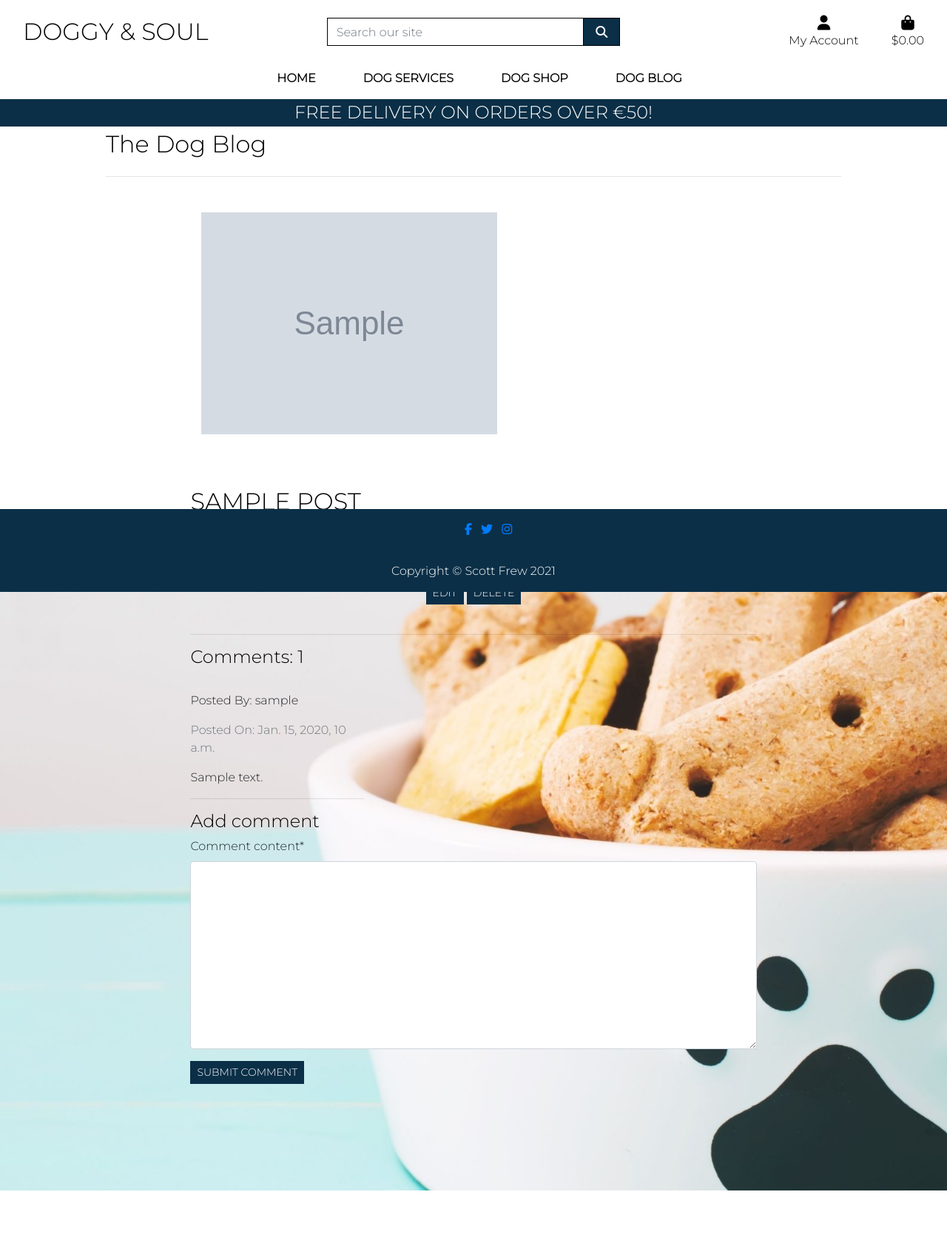
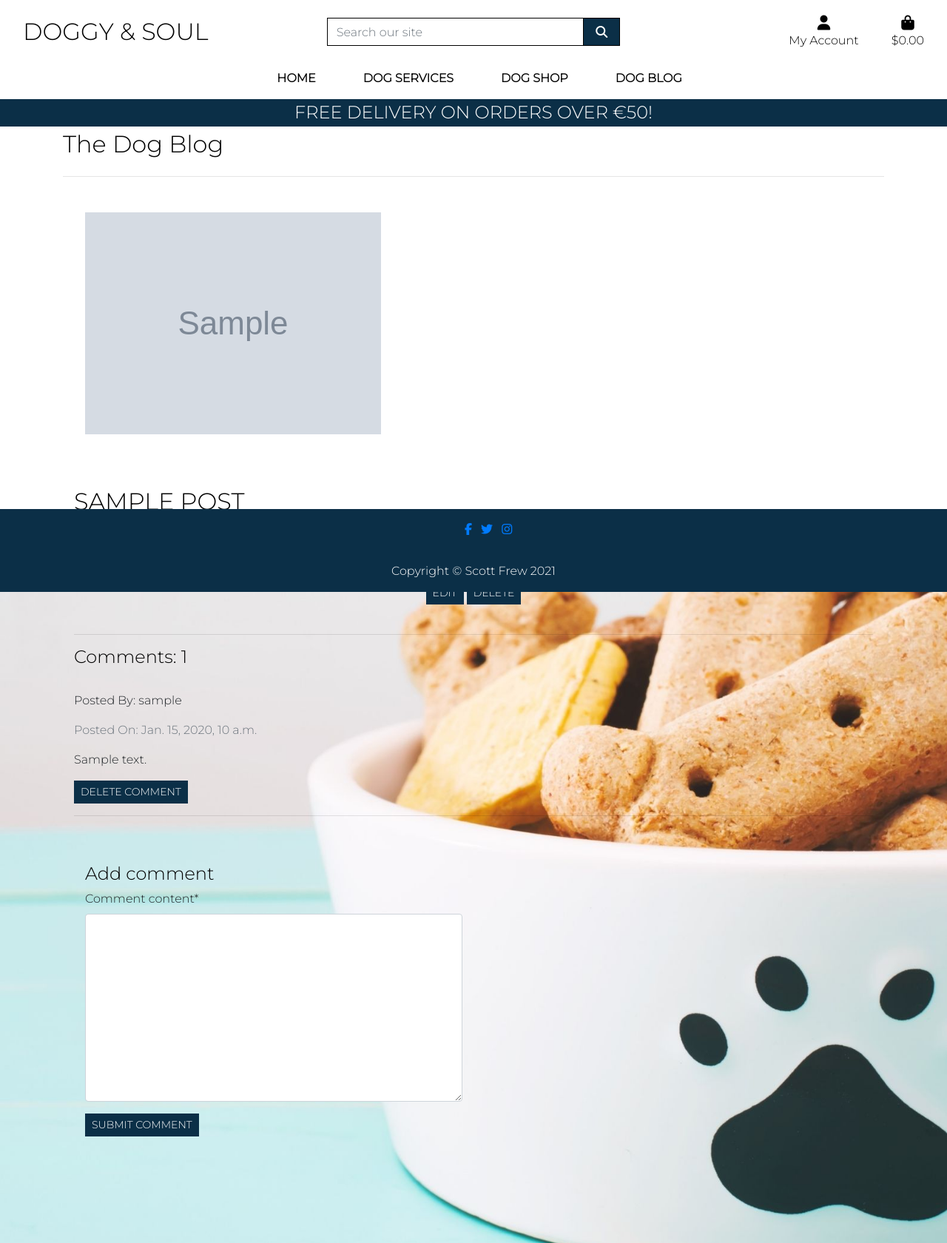
Before and after one commit to scotty-james/Doggy-And-Soul--MS4, a Django app: page /blog/1/ in a window 1280 px wide. Shown: the whole page at 74% size. Before the commit the page ends 1609 px from the top, so only its background shows below. Run offline with Django 3.2, Linux system fonts and the light colour scheme; a user stored in the database is signed in; tables that the repository leaves empty hold one stand-in row (values such as "Sample post"); grey boxes marked "Sample" are stand-in pictures; some libraries are stand-ins or nearby versions.

Commit message:
Add delete post comment view, url and update template

```diff
--- a/blog/models.py
+++ b/blog/models.py
@@ -6,10 +6,11 @@
     (1, "Published")
 )
 
+
 class Post(models.Model):
     title = models.CharField(max_length=200, unique=True)
-    user = models.ForeignKey(User, on_delete= models.CASCADE,related_name='blog_posts')
-    updated_on = models.DateTimeField(auto_now= True)
+    user = models.ForeignKey(User, on_delete=models.CASCADE, related_name='blog_posts')
+    updated_on = models.DateTimeField(auto_now=True)
     blog_content = models.TextField()
     created_on = models.DateTimeField(auto_now_add=True)
     status = models.IntegerField(choices=STATUS, default=0)
@@ -20,6 +21,7 @@
 
     def __str__(self):
         return self.title
+
 
 class Comment(models.Model):
     user = models.ForeignKey(User, on_delete=models.CASCADE)
--- a/blog/templates/blog/post_detail.html
+++ b/blog/templates/blog/post_detail.html
@@ -56,28 +56,34 @@
             </div>
         </div>
         <div class="row">
-        <div class="col-4">
+            <div class="col">
                 {% for comment in comments %}
                 <p class=""> Posted By: {{ comment.user }}
                     <p class="text-muted">Posted On: {{ comment.created_on }}</p>
                     <p class="">{{ comment.comment_content }}</p>
+                    <div class="">
+                    {% if comment.user == request.user or request.user.is_superuser %}
+                    <a href="{% url 'delete_comment' comment.id %}" class="btn btn-sm btn-blue rounded-0 text-uppercase">Delete Comment</a>
                     <hr>
+                    </div>
+                    {% endif %}
                     {% endfor %}
             </div>
         </div>
-</div>
+
             <!-- Comment Form -->
             <div class="container">
                 <div class="row pb-5">
-        <div class="col">
+                    <div class="col-6 mt-5">
                         {% if request.user.is_authenticated %}
                         <h3 class="">Add comment</h3>
                         <form class="form" method="POST">
                             {% csrf_token %}
                             <fieldset>
                             {{ comment_form|crispy }}
-                </fieldset>
-                <button class="btn btn-sm btn-blue rounded-0 text-uppercase" type="submit">Submit Comment</button>
+                            <fieldset>
+                            <button class="btn btn-sm btn-blue rounded-0 text-uppercase" type="submit">Submit
+                                Comment</button>
                         </form>
                     </div>
                 </div>
@@ -88,6 +94,8 @@
                 </div>
                 {% endif %}
             </div>
+        </div>
+    </div>
 </main>
 
 {% endblock %}
--- a/blog/urls.py
+++ b/blog/urls.py
@@ -7,4 +7,5 @@
     path('add_post/', views.add_post, name='add_post'),
     path('edit_post/<int:post_id>/', views.edit_post, name='edit_post'),
     path('delete_post/<int:post_id>/', views.delete_post, name='delete_post'),
+    path('delete_comment/<int:comment_id>/', views.delete_comment, name='delete_comment'),
 ]
--- a/blog/views.py
+++ b/blog/views.py
@@ -2,7 +2,7 @@
 from django.contrib import messages
 from django.contrib.auth.decorators import login_required
 
-from .models import Post
+from .models import Post, Comment
 from .forms import PostForm, CommentForm
 
 
@@ -26,7 +26,8 @@
 
     new_comment = None
 
-    # Comment added to Post
+    """ Adds comment to blog post """
+
     if request.method == "POST":
         comment_form = CommentForm(data=request.POST)
         if comment_form.is_valid():
@@ -123,3 +124,13 @@
     post.delete()
     messages.success(request, f'{post.title} Successfully Deleted')
     return redirect(reverse('blog_posts'))
+
+
+@login_required
+def delete_comment(request, comment_id):
+    """ A view to delete blog comments """
+
+    comment = get_object_or_404(Comment, pk=comment_id)
+    comment.delete()
+    messages.success(request, 'Comment deleted!')
+    return redirect(reverse('blog_posts'))
--- a/static/css/base.css
+++ b/static/css/base.css
@@ -317,12 +317,6 @@
 
 /* -------------------------------- Media Queries */
 
-/* Slightly larger container on xl screens */
-@media (min-width: 1200px) {
-  .container {
-    max-width: 80%;
-  }
-}
 
 /* fixed top navbar only on medium and up */
 @media (min-width: 992px) {
```
Also changed, not shown: profiles/templates/profiles/profile.html (+4 -7 lines). Lines whose indentation alone changed are shown as unchanged.
